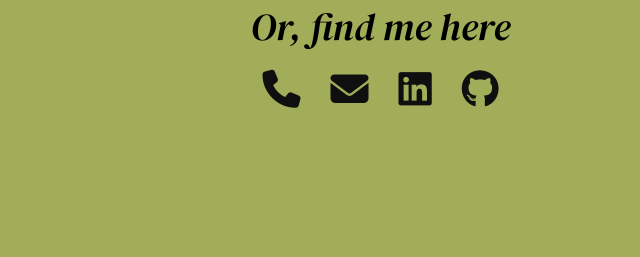
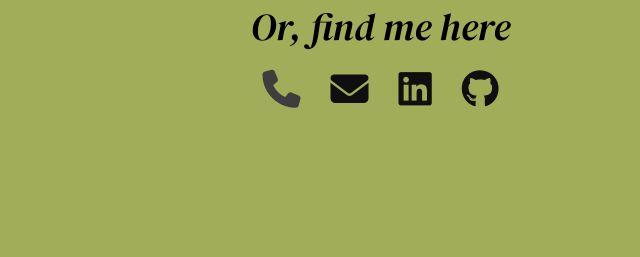
Before and after one commit to ivy-p/portfolio, a website built with Parcel: page index.html in a window 1280 px wide. In both pictures the pointer is over the icon 806 px from the left and 3215 px from the top of the page. Shown: the part 3127-3384 px from the top of the page, 525-1165 px from the left. Built offline with nearby package versions, Linux system fonts and the light colour scheme.

Commit message:
Fixing social icon hover

```diff
--- a/css/main.css
+++ b/css/main.css
@@ -684,12 +684,16 @@ i {
     margin: 0 15px;
   }
 
-  .contact-icons a:hover{
-    color: ;
+  .contact-icons a i:hover{
+    color: rgb(62, 62, 62);
   }
 
-  .contact-icons a:active {
+  .contact-icons a i:active {
     color: #576e77;
+  }
+
+  .contact-icons a i:after {
+    color: #000;
   }
 
   .input-submit:hover {
```
